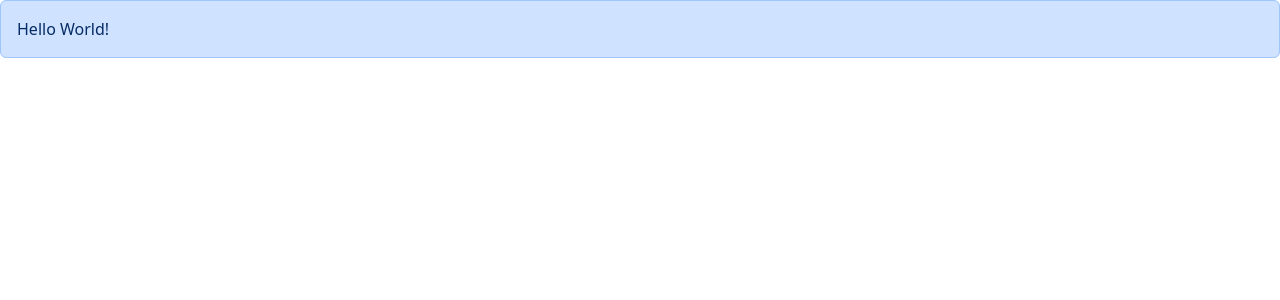
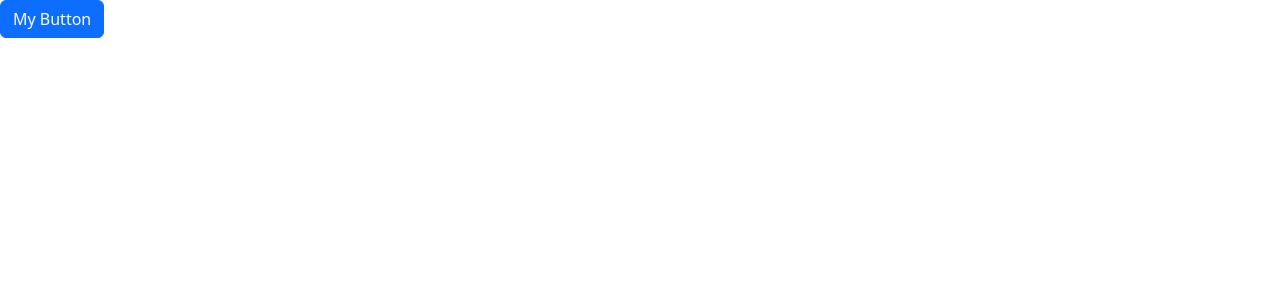
Before and after one commit to braydensoneill/comitia, a React (Vite) app: page / in a window 1280 px wide. Shown: the top 300 px of the page. Built offline with nearby package versions, Linux system fonts and the light colour scheme.

Commit message:
Learn React - Buttons

```diff
--- a/src/App.tsx
+++ b/src/App.tsx
@@ -1,12 +1,11 @@
 import Alert from "./components/Alert";
+import Button from "./components/Button";
 
 function App() {
   return (
-    <div>
-      <Alert>
-        <span>Hello World!</span>
-      </Alert>
-    </div>
+    <Button color="primary" onClick={() => console.log("Clicked")}>
+      My Button
+    </Button>
   );
 }
 
--- /dev/null
+++ b/src/components/Button.tsx
@@ -0,0 +1,17 @@
+import React from "react";
+
+interface Props {
+  children: string;
+  color?: "primary" | "secondary" | "danger";
+  onClick: () => void;
+}
+
+const Button = ({ children, onClick, color }: Props) => {
+  return (
+    <button className={"btn btn-" + color} onClick={onClick}>
+      {children}
+    </button>
+  );
+};
+
+export default Button;
```
